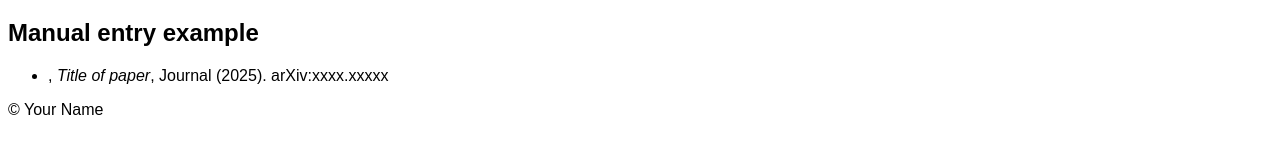
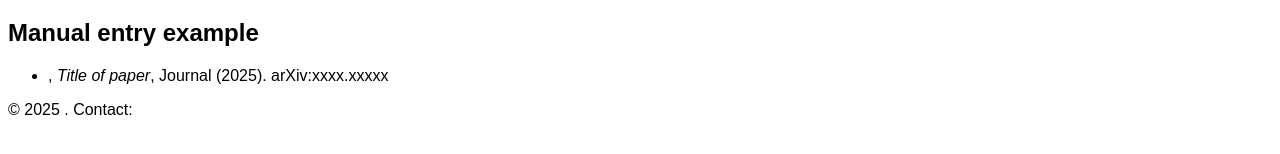
Before and after one commit to QuantumQ1/quantumq1.github.io, a Jekyll site: the page built from publications.md, in a window 1280 px wide. Shown: the part 185-339 px from the top of the page. Built offline with Jekyll 4.4.1, drawn with Linux system fonts in a browser that asks for light colours.

Commit message:
Update footer.html

```diff
--- a/_includes/footer.html
+++ b/_includes/footer.html
@@ -1 +1,3 @@
-<footer>© Your Name</footer>
+<footer class="site-footer container">
+  <p>© {{ site.time | date: '%Y' }} {{ site.author.name }}. Contact: <a href="mailto:{{ site.author.email }}">{{ site.author.email }}</a></p>
+</footer>
```
